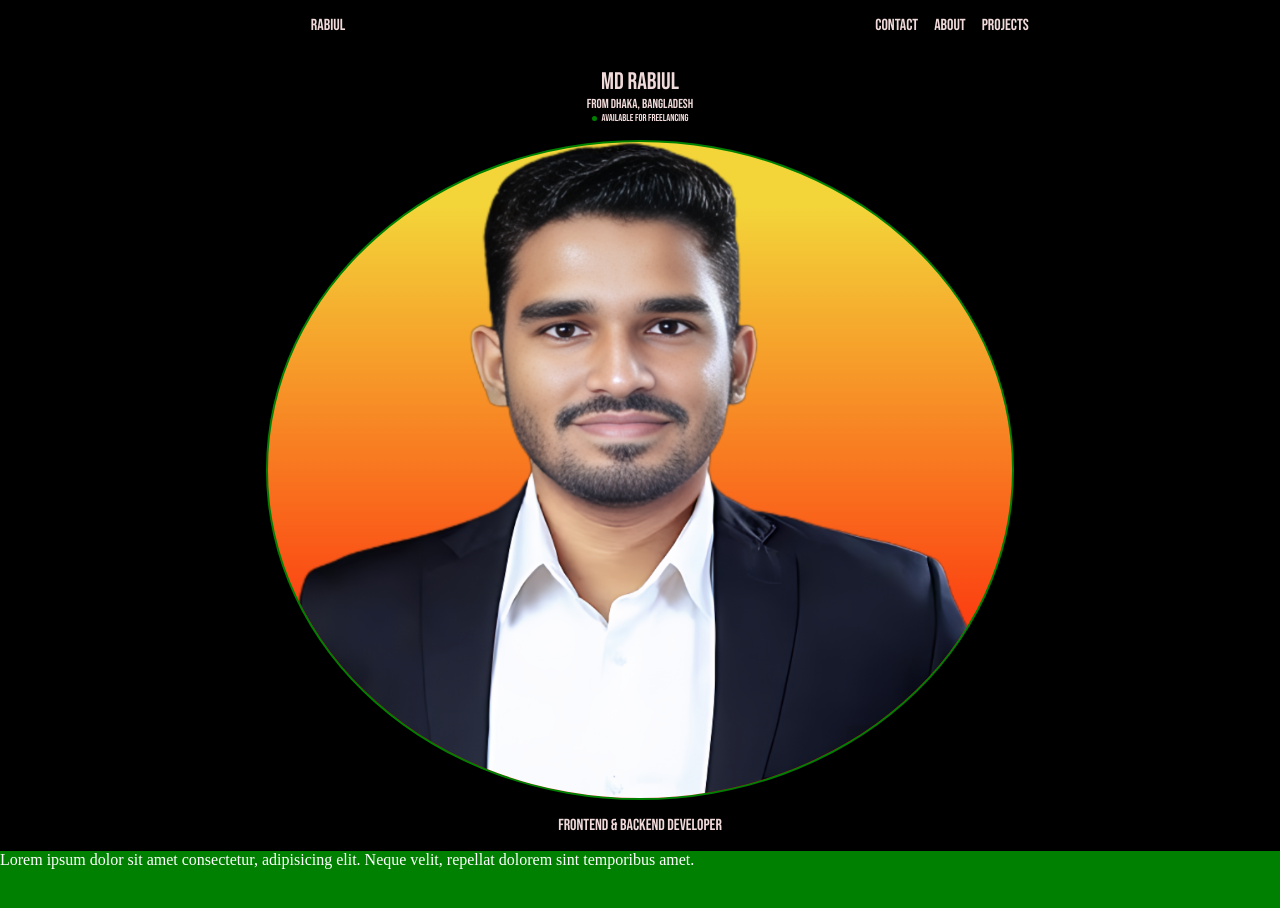
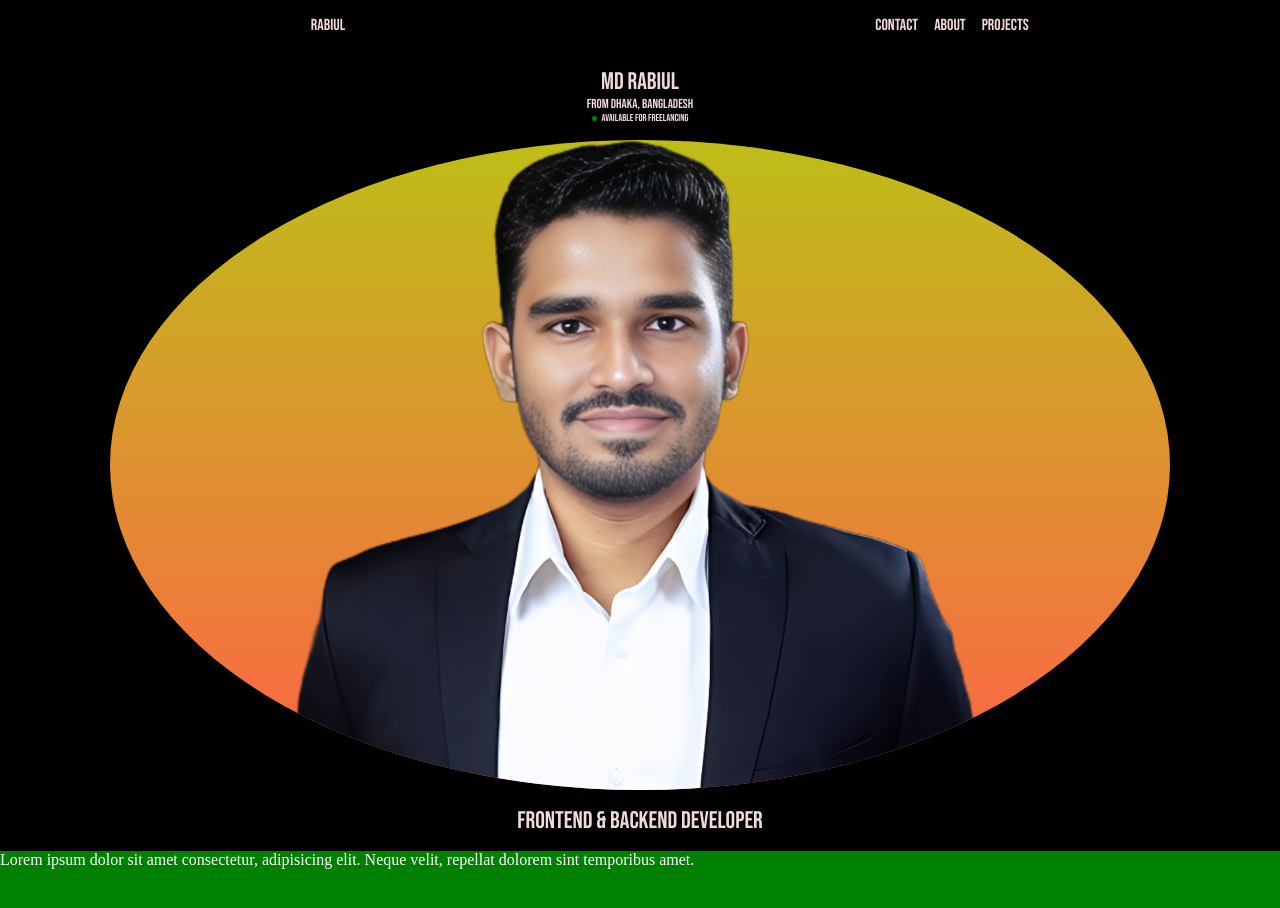
Before and after one commit to rabiul3000/rabiul, a React (Vite) app: page / in a window 1280 px wide. Shown: the top 908 px of the page. Built offline with nearby package versions, Linux system fonts and the light colour scheme.

Commit message:
added image background

```diff
--- a/src/componants/hero/Hero.scss
+++ b/src/componants/hero/Hero.scss
@@ -1,7 +1,7 @@
 .hero {
 	background: black;
 	width: 100%;
-	height: 100vh;
+	height: 90vh;
 	padding: 1rem;
 
 	display: flex;
@@ -45,20 +45,36 @@
 	}
 
 	.photo {
-		width: 60%;
+		width: 85%;
 		border-radius: 50%;
 		overflow: hidden;
-		background: linear-gradient(0deg, #ff0000 0%, #f3d439 90%);
-		border: 2px solid green;
-
+		background: linear-gradient(0deg, tomato 0%, rgb(190, 190, 24) 100%);
 		img {
 			height: 100%;
 			width: 100%;
-			object-fit: fill;
+			object-fit: contain;
 		}
 	}
 
 	.title {
 		flex: 0.3;
+		font-size: x-large;
 	}
 }
+
+@keyframes movebgColor {
+	0% {
+		background: linear-gradient(0deg, #ff0000 0%, #f3d439 0%);
+	}
+
+	30% {
+		background: linear-gradient(0deg, #ff0000 0%, #f3d439 30%);
+	}
+	60% {
+		background: linear-gradient(0deg, #ff0000 0%, #f3d439 60%);
+	}
+
+	100% {
+		background: linear-gradient(0deg, #ff0000 0%, #f3d439 90%);
+	}
+}
```
